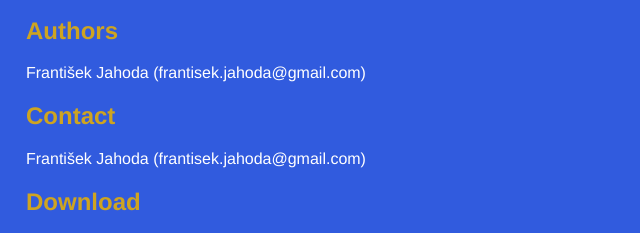
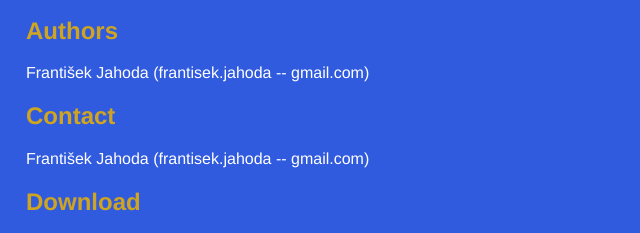
Before and after one commit to jahodfra/mrkev, a plain HTML site: page index.html in a window 1280 px wide. Shown: the part 332-565 px from the top of the page, 264-904 px from the left. Drawn offline with Linux system fonts and the light colour scheme.

Commit message:
hide email address

```diff
--- a/index.html
+++ b/index.html
@@ -62,13 +62,13 @@
 
 
       <h2>Authors</h2>
-      <p>František Jahoda (frantisek.jahoda@gmail.com)
+      <p>František Jahoda (frantisek.jahoda -- gmail.com)
 <br/>      </p>
 
 
 
       <h2>Contact</h2>
-      <p>František Jahoda (frantisek.jahoda@gmail.com)
+      <p>František Jahoda (frantisek.jahoda -- gmail.com)
 <br/>      </p>
 
 
```
